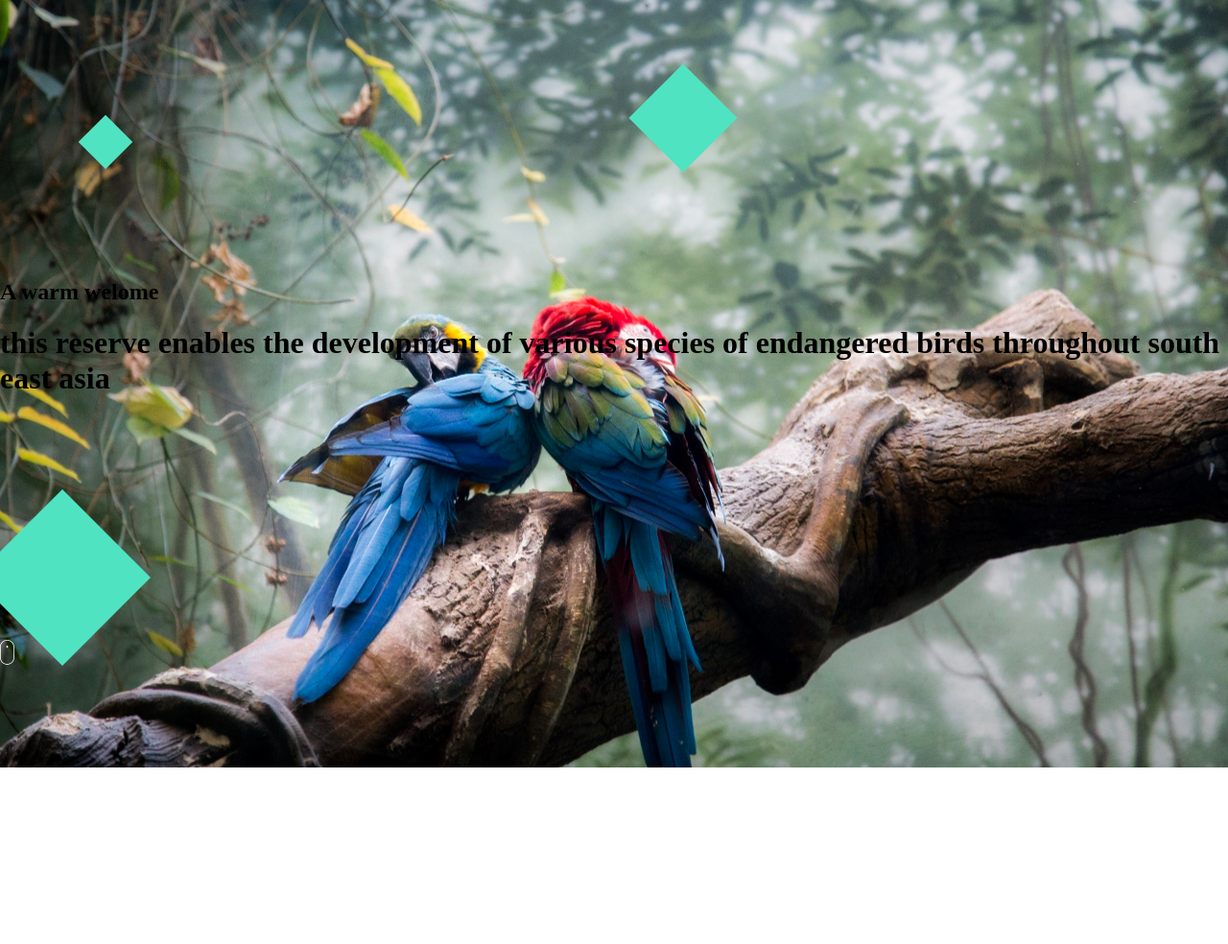
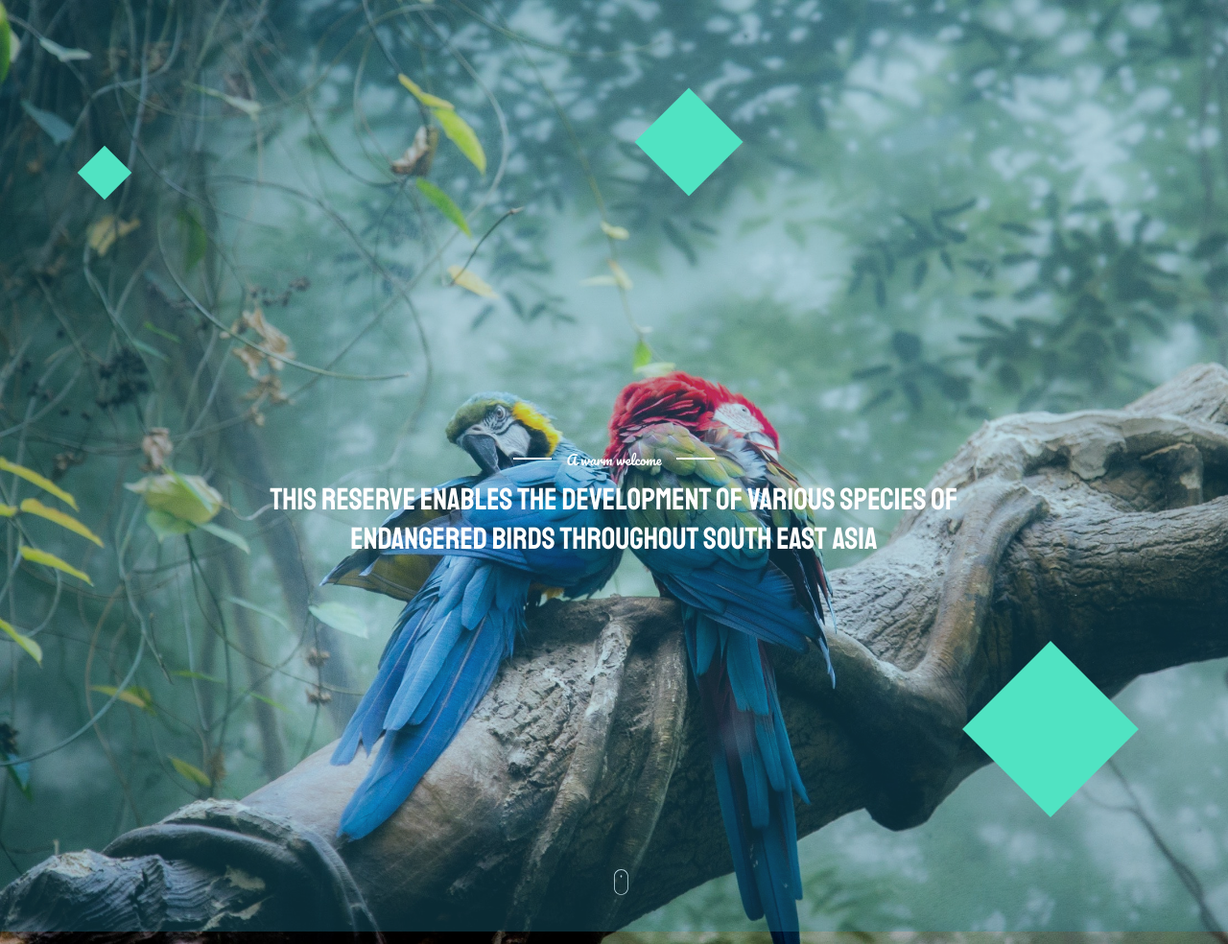
Before and after one commit to gkortsit/parrots, a website: page index2.html in a window 1280 px wide. Shown: the whole page at 96% size. Before the commit the page ends 800 px from the top, so only its background shows below. Drawn offline with Linux system fonts and the light colour scheme; a web font is replaced by a local one.

Commit message:
top section layout done

```diff
--- a/index2.html
+++ b/index2.html
@@ -17,35 +17,28 @@
       integrity="sha384-UHRtZLI+pbxtHCWp1t77Bi1L4ZtiqrqD80Kn4Z8NTSRyMA2Fd33n5dQ8lWUE00s/"
       crossorigin="anonymous"
     />
-    <!-- parallax-vanilla -->
-    <link
-      href="./node_modules/parallax-vanilla/dist/css/parallax-vanilla.min.css"
-    />
     <!-- CSS -->
     <link rel="stylesheet" type="text/css" media="screen" href="./main2.css" />
   </head>
 
   <body>
     <div class="top-container">
-      <div class="top-cubes">
       <div class="cube1"></div>
       <div class="cube2"></div>
-      </div>
-      <div class="headings">
-        <h2 class="subheading top-subheading">A warm welome</h2>
+      <div class="headings-wrapper">
+        <h2 class="subheading top-subheading">A warm welcome</h2>
         <h1 id="top-banner-text">
           this reserve enables the development of various species of endangered
           birds throughout south east asia
         </h1>
       </div>
-      <div class="bot-items">
       <div class="cube3"></div>
       <img
         src="./assets/mouse-scroll-off.svg"
         alt="mouse-scroll-off"
         class="mouse-scroll-off"
       />
-      </div>
+      <div class="blue-overlay"></div>
     </div>
   </body>
 </html>
--- a/main2.css
+++ b/main2.css
@@ -1,6 +1,7 @@
 html {
   height: 100%;
-  overflow: hidden;
+  /* overflow: hidden; */
+  overflow-x: hidden;
 }
 
 body {
@@ -10,14 +11,25 @@ body {
 /* TOP SECTION */
 
 .top-container {
-  min-height: 100vh;
+  height: 100%;
   width: 100vw;
-  background: url("./assets/photo-1515619363794-e826f7de3487.jpeg") center
-    center;
+  background: url("./assets/photo-1515619363794-e826f7de3487.jpeg");
+  background-repeat: no-repeat;
+  background-position-y: 110%;
   background-size: cover;
-  display: flex;
-  flex-direction: column;
-  justify-content: space-evenly;
+  display: grid;
+  grid-template-rows: 33vh 40vh 50vh;
+  grid-template-columns: repeat(4, 1fr);
+  z-index: -1;
+}
+
+.blue-overlay {
+  position: absolute;
+  top: 0;
+  height: 121.4vh;
+  width: 100%;
+  background-color: rgba(35, 139, 170, 0.3);
+  z-index: 0;
 }
 
 .cube1 {
@@ -26,8 +38,10 @@ body {
   background-color: #50e3c2;
   transform: rotate(45deg);
   z-index: 1;
-  margin-left: 14%;
-  margin-top: 20%;
+  align-self: center;
+  justify-self: center;
+  margin-left: -32%;
+  margin-top: 30%;
 }
 
 .cube2 {
@@ -36,8 +50,48 @@ body {
   background-color: #50e3c2;
   transform: rotate(45deg);
   z-index: 1;
-  margin-top: 13%;
-  margin-left: 5%;
+  grid-column-start: 3;
+  align-self: center;
+  margin-left: 12%;
+  margin-top: 10%;
+}
+
+.headings-wrapper {
+  width: 60vw;
+  color: #fff;
+  text-align: center;
+  grid-row-start: 2;
+  grid-column-start: 1;
+  grid-column-end: 5;
+  justify-self: center;
+  align-self: end;
+  z-index: 1;
+}
+
+.subheading {
+  text-align: center;
+  font-family: "Pacifico", cursive;
+  font-size: 14px;
+  font-weight: normal;
+  margin-bottom: 10px;
+}
+
+.subheading:before,
+.subheading:after {
+  display: inline-block;
+  content: "";
+  border-top: 2px solid #fff;
+  width: 2.5rem;
+  margin: 0 1rem;
+  transform: translateY(-6px);
+}
+
+#top-banner-text {
+  font-family: "Staatliches", cursive;
+  line-height: 1.3;
+  font-size: 32px;
+  font-weight: normal;
+  margin: 0;
 }
 
 .cube3 {
@@ -46,22 +100,17 @@ body {
   background-color: #50e3c2;
   transform: rotate(45deg);
   z-index: 1;
+  grid-row-start: 3;
+  grid-column-start: 4;
+  align-self: center;
+  margin-left: 22%;
+  margin-top: -15%;
 }
 
 .mouse-scroll-off {
   width: 15px;
+  grid-row-start: 3;
+  grid-column-start: 3;
+  align-self: end;
+  margin-bottom: 16%;
 }
-
-.top-cubes {
-  flex-grow: 1;
-  display: grid;
-  grid-template-columns: 1fr 1fr;
-}
-
-.headings {
-  flex-grow: 1;
-}
-
-.bot-items {
-  flex-grow: 1;
-}
```
Lines whose indentation alone changed are shown as unchanged.
